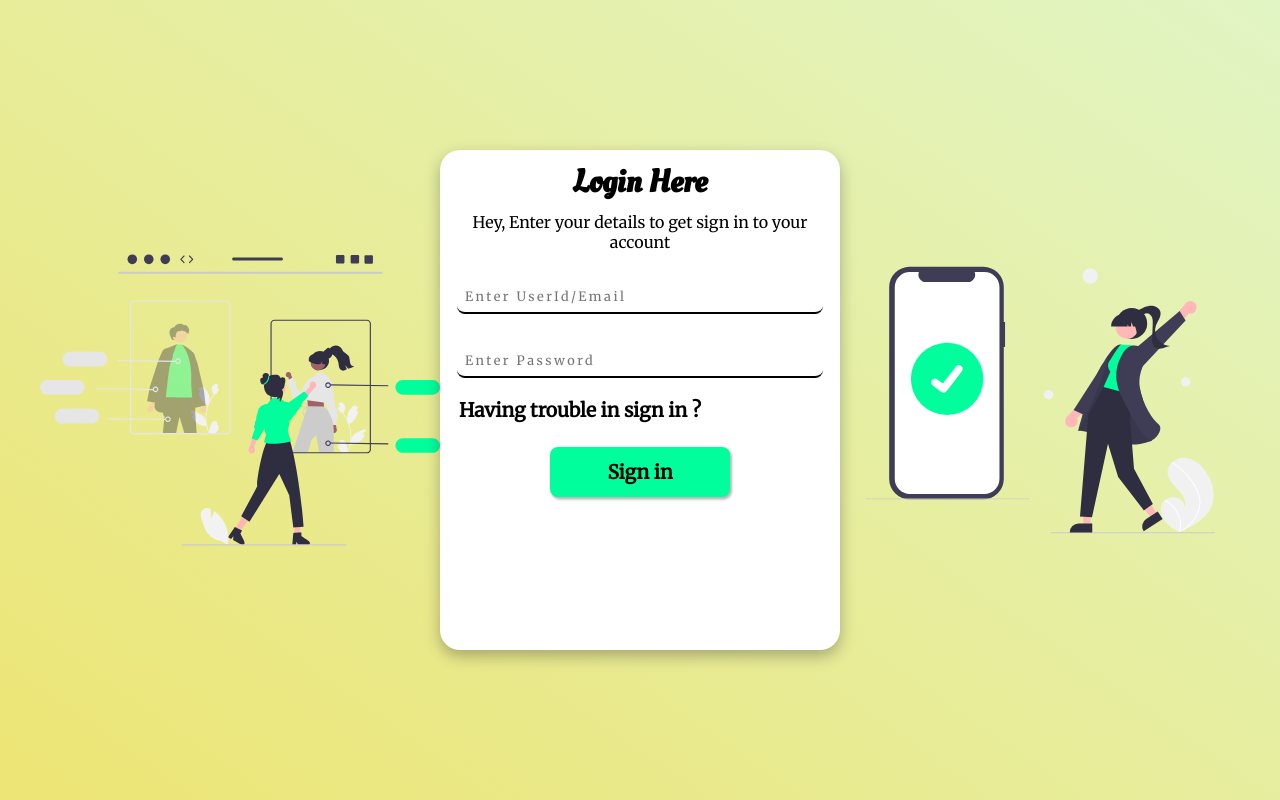
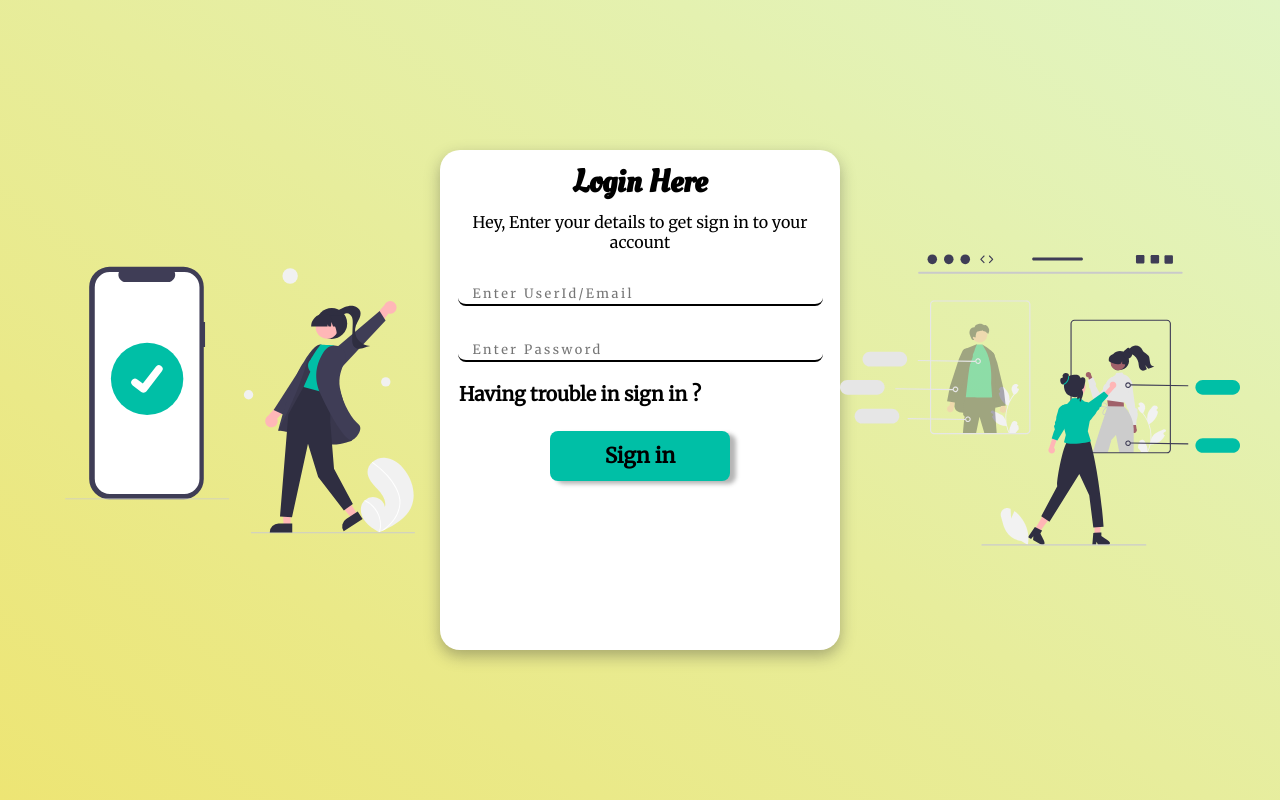
Before and after one commit to Saket105/ShipBuy, a React (Create React App) app: page / in a window 1280 px wide. Built offline with nearby package versions, Linux system fonts and the light colour scheme; what miragejs would draw is missing.

Commit message:
some changes

```diff
--- a/src/component/login.css
+++ b/src/component/login.css
@@ -24,7 +24,7 @@
 }
 
 .left-container > img {
-  width: 400px;
+  width: 350px;
   height: 400px;
   position: relative;
   right: 5rem;
@@ -40,8 +40,8 @@
 }
 
 .right-container > img {
-  width: 350px;
-  height: 350px;
+  width: 400px;
+  height: 450px;
   position: relative;
   left: 5rem;
 }
@@ -88,7 +88,9 @@ form {
 
 input {
   width: 350px;
-  padding: 8px;
+  padding-top: 5px;
+  padding-bottom: 3px;
+  padding-left: 15px;
   margin-top: 25px;
   margin-right: 5px;
   margin-left: 5px;
@@ -98,6 +100,7 @@ input {
   border: none;
   border-bottom: 2px solid black;
   letter-spacing: 2.5px;
+  line-height: 0;
   font-size: 0.8rem;
   font-family: "Merriweather", serif;
 }
@@ -118,11 +121,11 @@ span {
   border: none;
   border-radius: 8px;
   font-family: "Merriweather", serif;
-  font-size: 1.2rem;
+  font-size: 1.3rem;
   font-weight: bold;
-  background: #00ff9c;
+  background: #00bfa6;
   margin: 25px auto;
-  box-shadow: 1.5px 2px 2.5px 0.5px rgba(38, 37, 37, 0.331);
+  box-shadow: 6px 3px 4px rgba(53, 53, 53, 0.363);
   cursor: pointer;
 }
 
--- a/src/component/login.js
+++ b/src/component/login.js
@@ -17,7 +17,9 @@ const Login = () => {
           <input type="text" placeholder="Enter UserId/Email" />
           <input type="password" placeholder="Enter Password" />
           <span>Having trouble in sign in ?</span>
-          <button className="btn" type="submit">Sign in</button>
+          <button className="btn" type="submit">
+            Sign in
+          </button>
         </form>
       </div>
       <div className="right-container">
```
Also changed, not shown: src/assets/login_one.svg, src/assets/login_three.svg.
